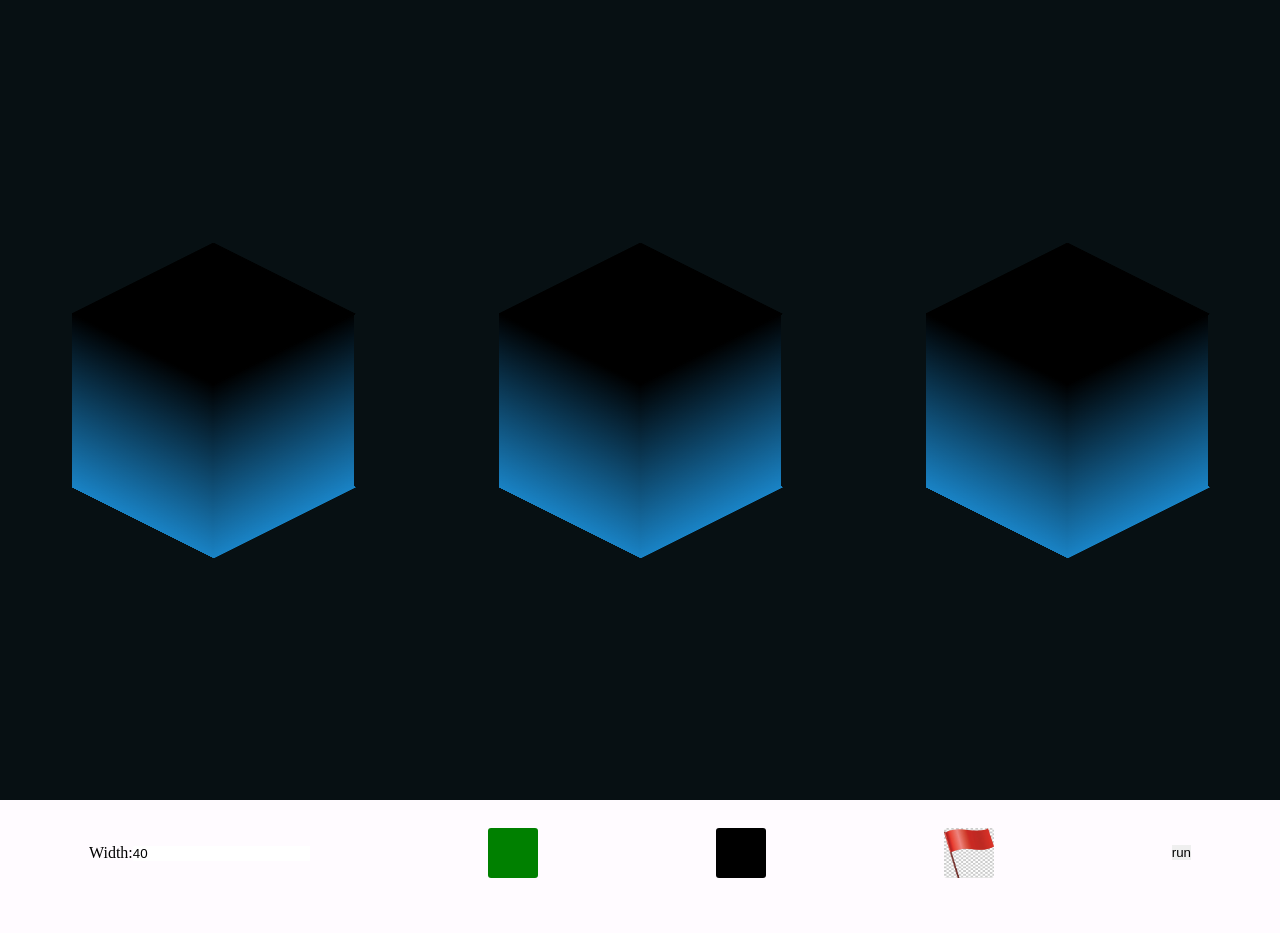
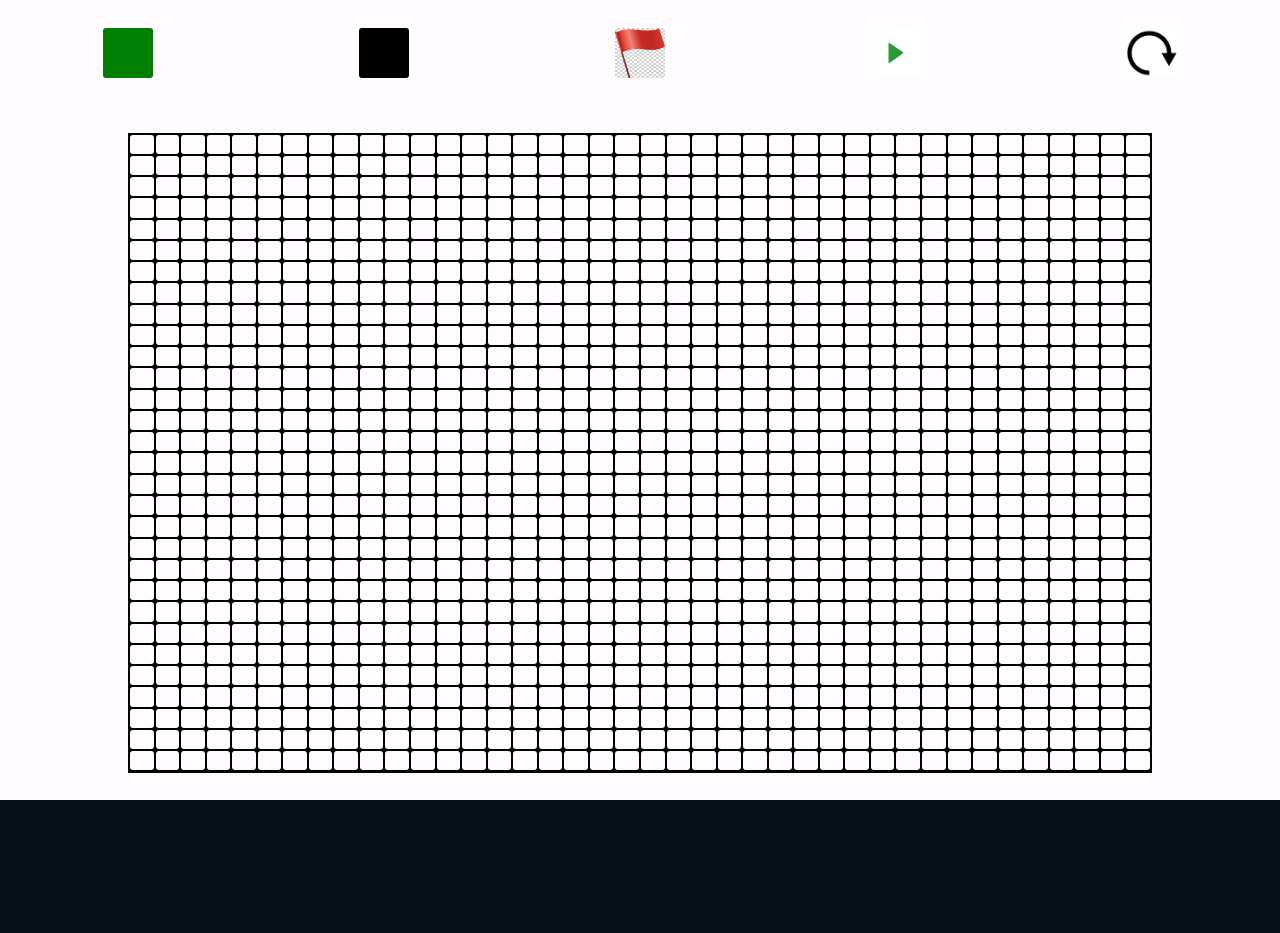
Before and after one commit to gkiss00/gkiss00.github.io, a React (Create React App) app: page / in a window 1280 px wide. Shown: the part 1600-2533 px from the top of the page. After the commit the page ends 2400 px from the top, so only its background shows below. Built offline with nearby package versions, Linux system fonts and the light colour scheme.

Commit message:
path finding done

```diff
--- a/src/App.tsx
+++ b/src/App.tsx
@@ -13,7 +13,6 @@ const App: React.FC<any> = () => {
    <>
    <AboutMePage></AboutMePage>
     <ProjectPage></ProjectPage>
-    <ProjectPage></ProjectPage>
     <PathFindingPage></PathFindingPage>
    </>
   )
--- a/src/components/pages/pathFinding/PathFindingPage.scss
+++ b/src/components/pages/pathFinding/PathFindingPage.scss
@@ -30,19 +30,33 @@
     border-radius: 3px;
 }
 
-.startPoint {
+#startPoint {
     background-color: green;
 }
 
-.obstacle {
+#obstacle {
     background-color: black;
 }
 
-.endPoint {
+#endPoint {
     background-color: green;
     background: url("./../../../assets/flag.jpeg");
     background-size: 50px 50px;
     background-color: white;
+}
+
+#start {
+    background: url("./../../../assets/start.jpeg");
+    background-size: 50px 50px;
+    background-color: white;
+    transform: rotate(90deg);
+}
+
+#refresh {
+    background: url("./../../../assets/refresh.png");
+    background-size: 50px 50px;
+    background-color: white;
+    transform: rotate(90deg);
 }
 
 .board {
@@ -59,8 +73,10 @@
 }
 
 .cell {
-    background-color: red;
+    background-color: var(--color-snow-white);
     border-radius: 3px;
+
+    border: none;
 }
 
 .cell:hover {
--- a/src/components/pages/pathFinding/PathFindingPage.tsx
+++ b/src/components/pages/pathFinding/PathFindingPage.tsx
@@ -6,11 +6,15 @@ const PathFindingPage: React.FC<any> = () => {
     const [width, setWidth] = useState<number>(40);
     const [height, setHeight] = useState<number>(30);
     const [nodes, setNodes] = useState<Node[]>([]);
-    const [selectStatus, setSelectedStatus] = useState<Status>(Status.EMPTY);
+    const [selectedHTMLStatus, setSelectedHTMLStatus] = useState<HTMLElement | undefined>(undefined);
+    const [selectStatus, setSelectStatus] = useState<Status>(Status.EMPTY);
     const [startNode, setStartNode] = useState<Node>();
     const [endNode, setEndNode] = useState<Node>();
+    const [drawing, setDrawing] = useState<boolean>(false);
 
     const directions: string[] = ['up', 'down', 'left', 'right'];
+    const border = "red 4px solid";
+    const none = "none";
 
     function delay(ms: number) {
         return new Promise( resolve => setTimeout(resolve, ms) );
@@ -26,12 +30,38 @@ const PathFindingPage: React.FC<any> = () => {
         setNodes(n);
     }
 
-    function getNode(x: number, y: number) {
+    useEffect(() => {
+        initNodes();
+    }, []);
+
+    const handleChangeStatus = (event: any) => {
+        event.preventDefault();
+        const elem = event.target as HTMLElement;
+        if(selectedHTMLStatus == undefined) {
+            elem.style.border = border;
+            setSelectedHTMLStatus(elem);
+        } else {
+            if(elem.id == selectedHTMLStatus.id) {
+                selectedHTMLStatus.style.border = none;
+                setSelectedHTMLStatus(undefined);
+            } else {
+                selectedHTMLStatus.style.border = none;
+                elem.style.border = border;
+                setSelectedHTMLStatus(elem);
+            }
+        }
+    }
+
+    function getNode(x: number, y: number): Node {
         return nodes[(y * width) + x];
     }
 
     const changeStatus = (event: any) =>{
         event.preventDefault();
+        if (event._reactName != "onMouseOver" && event._reactName != "onClick" && event._reactName != "onMouseDown")
+            return ;
+        if (event._reactName == "onMouseOver" && drawing == false)
+            return ;
         const cellId: string = event.target.id;
         const coords = cellId.split("-");
         const x = Number(coords[0]);
@@ -39,32 +69,35 @@ const PathFindingPage: React.FC<any> = () => {
         const node: Node = getNode(x, y);
         node.status = selectStatus;
         setNodes(nodes);
-        if(selectStatus == Status.START)
+        if(selectStatus == Status.START) {
+            const elem = document.getElementById(event.target.id) as HTMLElement;
+            elem.style.backgroundColor = "green";
             setStartNode(node);
-        if(selectStatus == Status.END)
+        }
+        if(selectStatus == Status.END) {
+            const elem = document.getElementById(event.target.id) as HTMLElement;
+            elem.style.background = "red";
             setEndNode(node);
-        /*document.getElementById(cellId)?.classList.add("startPoint");
-        const elem: HTMLElement | null = document.getElementById(cellId);
-        if(elem)
-            elem.style.backgroundColor = "green";
-        //document.getElementById(cellId)?.style.backgroundColor = "green";
-        console.log(document.getElementById(cellId)?.classList);
-        */
+        }
+        if(selectStatus == Status.BLOCKED) {
+            const elem = document.getElementById(event.target.id) as HTMLElement;
+            elem.style.backgroundColor = "black";
+        }
     }
-
-    useEffect(() => {
-        initNodes();
-    }, []);
 
     function initBoard(end: Node) {
         const n: Node[] = [];
         for(let y = 0; y < height; ++y) {
             for(let x = 0; x < width; ++x) {
                 const node = getNode(x, y);
-                node.up = getNode(x, y - 1);
-                node.down = getNode(x, y + 1);
-                node.left = getNode(x - 1, y);
-                node.right = getNode(x + 1, y);
+                if(y - 1 >= 0)
+                    node.up = getNode(x, y - 1);
+                if(y + 1 < height)
+                    node.down = getNode(x, y + 1);
+                if(x - 1 >= 0)
+                    node.left = getNode(x - 1, y);
+                if(x + 1 < width)
+                    node.right = getNode(x + 1, y);
                 node.dist = node.distWith(end);
                 n.push(node);
             }
@@ -79,13 +112,13 @@ const PathFindingPage: React.FC<any> = () => {
 
         const initialState = new State(start);
         let currentState: State = initialState;
-        const priotityQueue: PriorityQueue = new PriorityQueue();
-        priotityQueue.push(initialState);
-        while(end.distWith(currentState.node) != 0) {
-            currentState = priotityQueue.pop();
-            const elem: HTMLElement | null = document.getElementById(currentState.node.x + "-" + currentState.node.y);
-            if(elem)
-                elem.style.backgroundColor = "green";
+        const priorityQueue: PriorityQueue = new PriorityQueue();
+        priorityQueue.push(initialState);
+        while(end.distWith(currentState.node) != 0 && priorityQueue.queue.length != 0) {
+            currentState = priorityQueue.pop();
+            currentState.node.check = true;
+            const elem: HTMLElement = document.getElementById(currentState.node.x + "-" + currentState.node.y) as HTMLElement;
+            elem.style.backgroundColor = "green";
             const currentNode: Node = currentState.node;
             for (let dir of directions) {
                 if((currentNode as any)[dir]) {
@@ -94,13 +127,35 @@ const PathFindingPage: React.FC<any> = () => {
                         nextNode.check = true;
                         if(nextNode.status != Status.BLOCKED) {
                             const newState = new State(nextNode);
-                            newState.previousState = currentState;
-                            priotityQueue.push(newState);
+                            newState.setPreviousState(currentState);
+                            priorityQueue.push(newState);
                         }
                     }
                 }
             }
-            await delay(300);
+            await delay(30);
+        }
+        if(priorityQueue.queue.length == 0){
+            //console.log("impossible")
+        } else {
+            while(currentState.previousState != undefined) {
+                currentState = currentState.previousState;
+                const elem = document.getElementById(currentState.node.x + "-" + currentState.node.y) as HTMLElement;
+                elem.style.backgroundColor = "blue";
+                await delay(30);
+            }
+        }
+    }
+
+    const refresh = () => {
+        setStartNode(undefined);
+        setEndNode(undefined);
+        initNodes();
+        for (let y = 0; y < height; ++y) {
+            for(let x = 0; x < width; ++x) {
+                const elem = document.getElementById(x + "-" + y) as HTMLElement;
+                elem.style.backgroundColor = "var(--color-snow-white)";
+            }
         }
     }
 
@@ -108,25 +163,23 @@ const PathFindingPage: React.FC<any> = () => {
     for (let y = 0; y < height; ++y) {
         for(let x = 0; x < width; ++x) {
             const id = "" + x + "-" + y;
-            cells.push(<div id={id} className="cell"></div>)
+            cells.push(<div id={id} className="cell" onMouseOver={changeStatus} onClick={changeStatus} onMouseDown={(event) => {setDrawing(true); changeStatus(event)}} onMouseUp={() => setDrawing(false)}></div>)
         }
     }
 
     return (
         <section className="pathFindingPage">
             <form className="input">
-                <label>Width:
-                    <input className="inputNumber" type="number" name="width" value={width}></input>
-                </label>
-                <div className="startPoint square" onClick={() => {setSelectedStatus(Status.START); console.log(status[selectStatus])}}></div>
-                <div className="obstacle square" onClick={() => {setSelectedStatus(Status.BLOCKED); console.log(status[selectStatus])}}></div>
-                <div className="endPoint square" onClick={() => {setSelectedStatus(Status.END); console.log(status[selectStatus])}}></div>
-                <button type='button' onClick={run}>run</button>
+                <div id="startPoint" className="square" onClick={(event) => {setSelectStatus(Status.START); handleChangeStatus(event)}}></div>
+                <div id="obstacle" className="square" onClick={(event) => {setSelectStatus(Status.BLOCKED); handleChangeStatus(event)}}></div>
+                <div id="endPoint" className="square" onClick={(event) => {setSelectStatus(Status.END); handleChangeStatus(event)}}></div>
+                <div id="start" className="square" onClick={run}></div>
+                <div id="refresh" className="square" onClick={refresh}></div>
             </form>
             <div className="board" style={{
                 gridTemplateColumns: `repeat(${width}, 1fr)`,
                 gridTemplateRows:`repeat(${height}, 1fr)`
-            }} onClick={changeStatus}>
+            }} >
                 {cells}
             </div>
         </section>
--- a/src/model/pathFinding/model.tsx
+++ b/src/model/pathFinding/model.tsx
@@ -17,6 +17,7 @@ export default class Node {
     left: Node | null;
     right: Node | null;
     check: boolean;
+    exist: boolean;
     dist: number;
     status: Status;
 
@@ -28,37 +29,55 @@ export default class Node {
         this.left = null;
         this.right = null;
         this.check = false;
+        this.exist = false;
         this.dist = 1000000;
         this.status = Status.EMPTY;
     }
 
-    distWith(node: Node) {
-        return Math.abs(this.x -node.x) + Math.abs(this.y -node.y);
+    distWith(node: Node): number {
+        return Math.abs(this.x - node.x) + Math.abs(this.y -node.y);
+        //return Math.sqrt(Math.pow(this.x - node.x, 2) + Math.pow(this.y -node.y, 2));
+    }
+
+    equals(node: Node): boolean {
+        return this.x == node.x && this.y == node.y;
     }
 }
 
 export class State {
+    index: number;
     node: Node;
     previousState: State | undefined;
 
     constructor(node:Node) {
+        this.index = 0;
         this.node = node;
         this.previousState = undefined;
+    }
+
+    setPreviousState(previousState: State) {
+        this.index = previousState.index + 1;
+        this.previousState = previousState;
     }
 }
 
 export class PriorityQueue {
     queue: State[] = [];
 
-    constructor() {
-        console.log("constructor 2", this.queue)
-    }
+    constructor() {}
 
     push(node: State) {
-        this.queue.push(node);
-        this.queue.sort(function(a:State, b:State) {
-            return b.node.dist - a.node.dist;
-        });
+        if(this.queue.length == 0){
+            this.queue.push(node);
+            return ;
+        }
+        let i = 0;
+        while(i < this.queue.length && this.queue[i].node.dist + this.queue[i].index > node.node.dist + node.index) {
+            ++i;
+        }
+        const tmp1 = this.queue.slice(0, i);
+        const tmp2 = this.queue.slice(i, this.queue.length);
+        this.queue = [...tmp1, node, ...tmp2];
     }
 
     pop(): State {
```
Also changed, not shown: src/assets/refresh.png (added), src/assets/start.jpeg (added).
